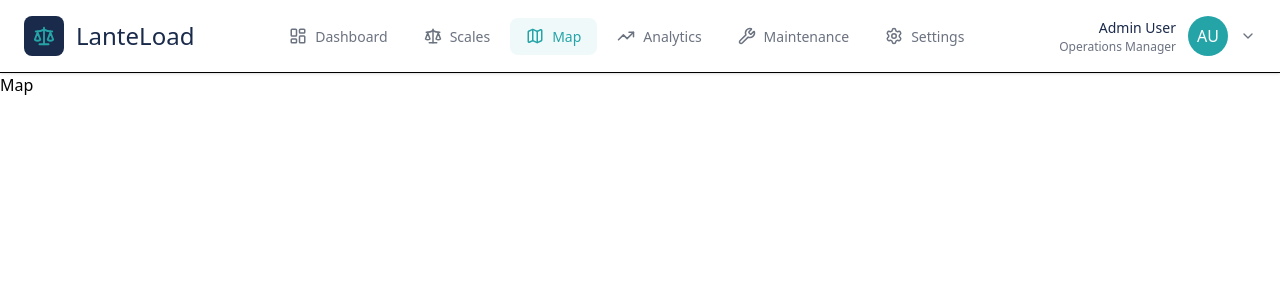
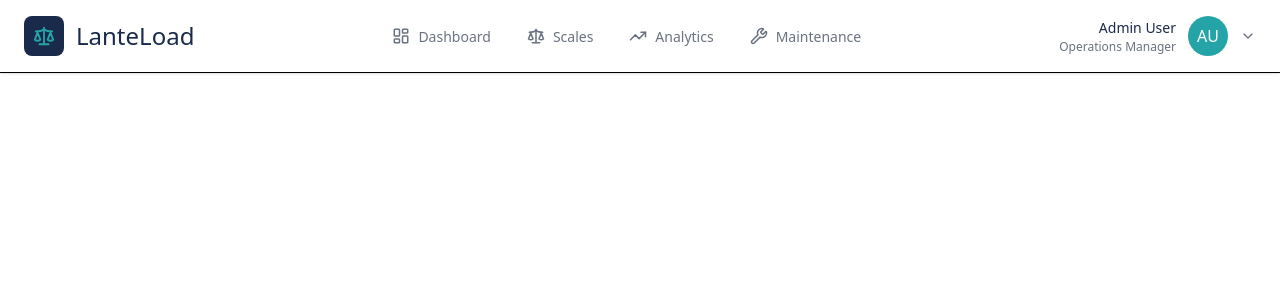
Before and after one commit to Melanielante/lanteload, a React (Vite) app: page /map in a window 1280 px wide. Shown: the top 300 px of the page. Built offline with nearby package versions, Linux system fonts and the light colour scheme.

Commit message:
readme.md

```diff
--- a/src/App.jsx
+++ b/src/App.jsx
@@ -4,11 +4,11 @@ import { Route, Routes } from 'react-router'
 import { Dashboard } from './pages/Dashboard'
 import { Scales } from './pages/Scales'
 import { ScaleDetails } from './pages/ScaleDetails'
-import { Map } from './pages/Map'
+// import { Map } from './pages/Map'
 import Analytics from './pages/Analytics'
 
 import { Maintenance } from './pages/Maintenance'
-import { Settings } from './pages/Settings'
+// import { Settings } from './pages/Settings'
 import { useNavigate } from 'react-router'
 
 // Wrapper to pass navigation into Scales.jsx
@@ -33,10 +33,10 @@ function App() {
           <Route path='/scales' element={<ScalesWrapper />} />
 
           <Route path='/scales/:id' element={<ScaleDetails />} />
-          <Route path='/map' element={<Map />} />
+          {/* <Route path='/map' element={<Map />} /> */}
           <Route path='/analytics' element={<Analytics />} />
           <Route path='/maintenance' element={<Maintenance />} />
-          <Route path='/settings' element={<Settings />} />
+          {/* <Route path='/settings' element={<Settings />} /> */}
         </Routes>
       </div>
     </div>
--- a/src/components/Navbar.jsx
+++ b/src/components/Navbar.jsx
@@ -10,10 +10,10 @@ export default function Navbar() {
   const navItems = [
     { id: "/dashboard", label: "Dashboard", icon: LayoutDashboard },
     { id: "/scales", label: "Scales", icon: Scale },
-    { id: "/map", label: "Map", icon: Map },
+    // { id: "/map", label: "Map", icon: Map },
     { id: "/analytics", label: "Analytics", icon: TrendingUp },
     { id: "/maintenance", label: "Maintenance", icon: Wrench },
-    { id: "/settings", label: "Settings", icon: Settings },
+    // { id: "/settings", label: "Settings", icon: Settings },
   ];
 
   return (
--- a/src/pages/Map.jsx
+++ /dev/null
@@ -1,7 +0,0 @@
-import React from 'react'
-
-export const Map = () => {
-  return (
-    <div>Map</div>
-  )
-}
--- a/src/pages/Settings.jsx
+++ /dev/null
@@ -1,7 +0,0 @@
-import React from 'react'
-
-export const Settings = () => {
-  return (
-    <div>Settings</div>
-  )
-}
```
Also changed, not shown: 1 other file (tests, documents, lock files or other folders).
